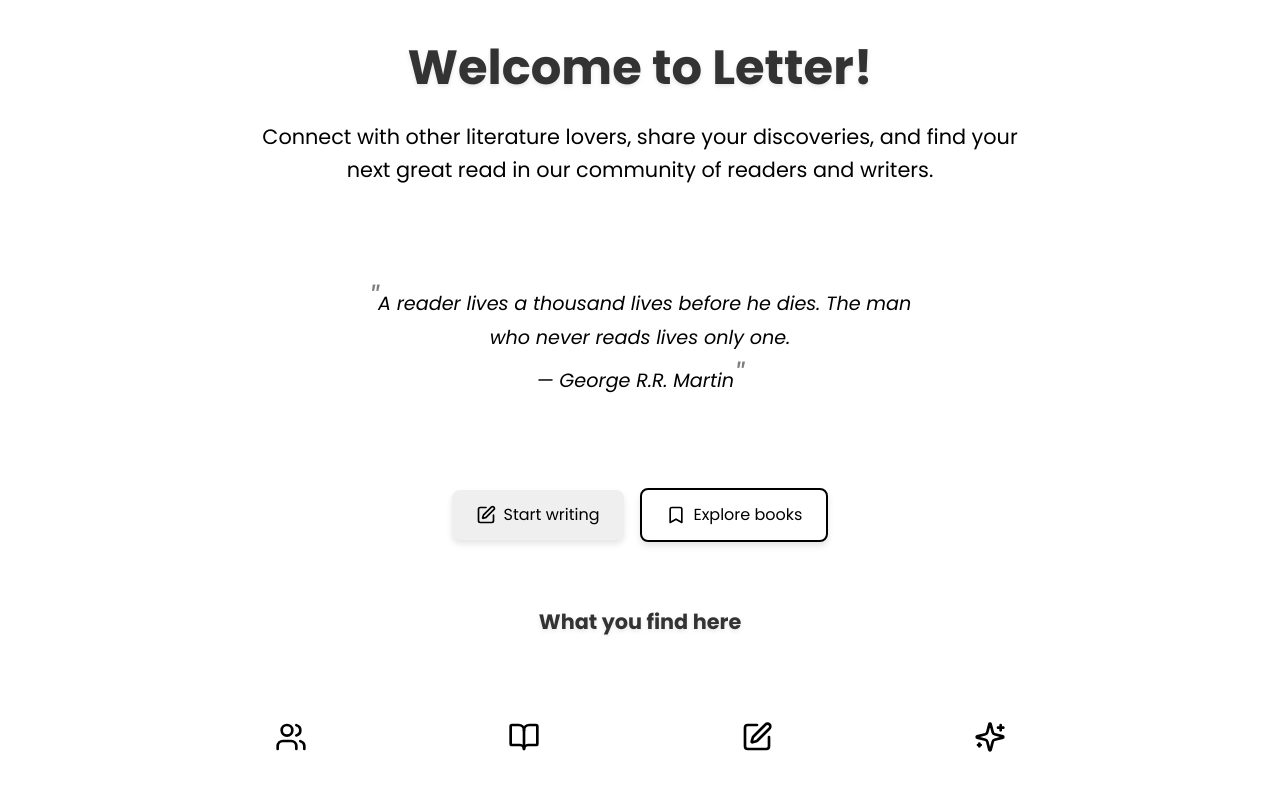
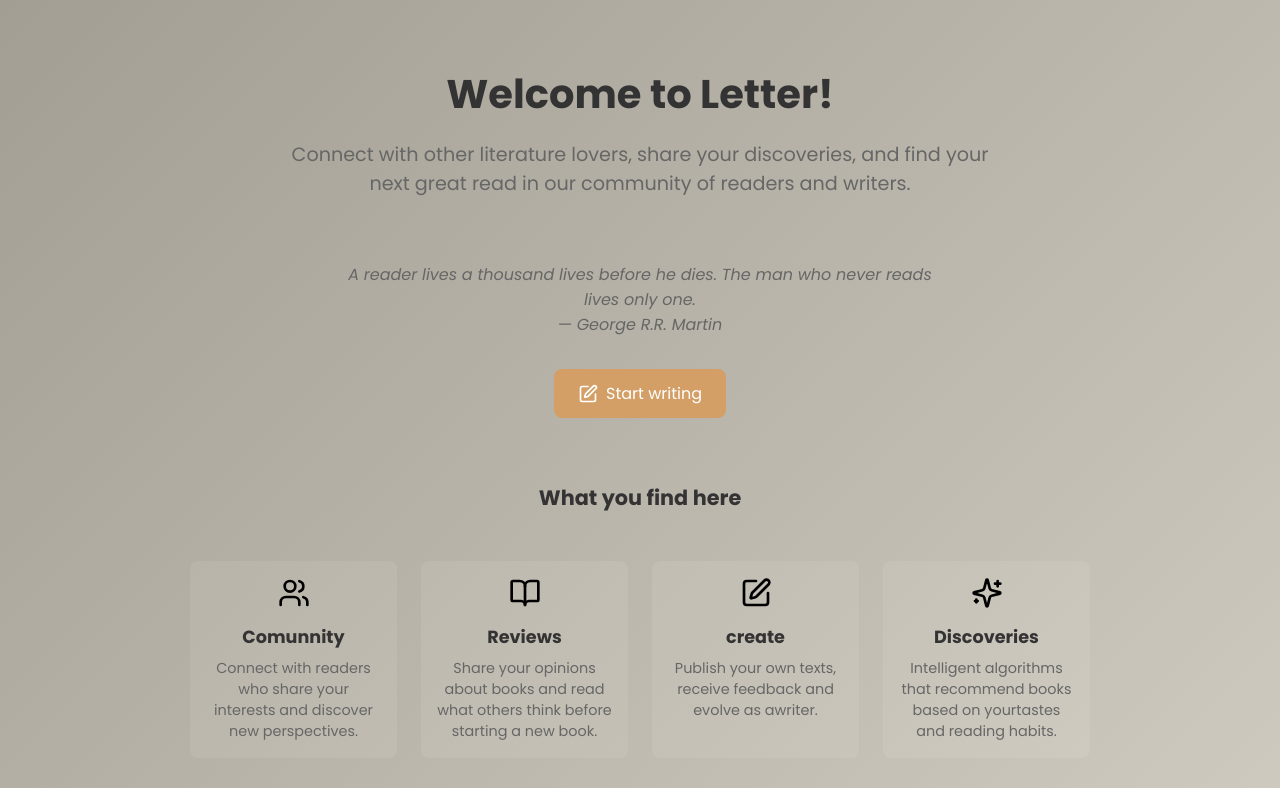
Before and after one commit to juliocesar710/Project_Letter, a React (Vite) app in the folder Frontend/: page / in a window 1280 px wide. Shown: the top 788 px of the page. Built offline with nearby package versions, Linux system fonts and the light colour scheme; no server answers.

Commit message:
refactor: themes and HomePage

```diff
--- a/Frontend/src/i18n/en.json
+++ b/Frontend/src/i18n/en.json
@@ -1,95 +1,79 @@
 {
-  "welcome": "Welcome to Letter!",
-  "profile": "Profile",
-  "logout": "Logout",
-  "loading": "Loading...",
-  "saving": "saving...",
-  "save": "Save Changes",
-
-  "deleteAccount": "Delete Account",
-  "confirmDeleteAccount": "Are you sure you want to delete your account?",
-
-  "toggleTheme": "Toggle Theme",
-  "edit profile": "Edit Profile",
-
-  "personal information": "Personal Information",
+  "about": "About",
+  "accept": "Accept",
+  "addfriend": "Add friend",
+  "all": "All",
+  "allGenres": "All Genres of Texts",
+  "back": "Back",
   "biography": "biography",
-  "name": "Name",
-  "email": "Email",
-  "password": "Password",
-  "confirm password": "Confirm Password",
-  "date of birth": "date of birth",
-  "url image": "URL from image",
-
-  "date of birth not provided": "Date of birth not provided",
-  "interests": "Interests",
-  "friends": "Friends",
-  "myfriends": "My Friends",
-  "friendship": "Friendship",
-  "addfriend": "Add friend",
-  "nofriends": "You have no friends added yet.",
-  "text genre": "Textual Genres",
-  "pending": "Pending",
-  "user": "User",
-  "about": "About",
-  "nopedingfriend": "No pending friend requests.",
-
-  "userupdatesuccess": "User updated successfully",
-
-  "favoritegenrestext": "Favorite Texts of Genres",
-
-  "sending": "Sending...",
-  "confirm": "Confirm",
   "cancel": "Cancel",
-  "accept": "Accept",
-  "reject": "Reject",
-  "viewprofile": "View Profile",
-  "removefriend": "Remove Friend",
-  "wantremovefriend": "Do you really want to remove",
-  "thisfriend": "This friend",
-  "friendrequest": "Friend Requests",
-  "wait": "Waiting for confirmation",
-  "allGenres":"All Genres of Texts",
-
-  "back": "Back",
-  "member": "Member since",
-
-  "searchfriends": "Search Friends...",
-  "searching": "Searching...",
-  "search": "Search",
-
-  "all":"All",
-
-  "nopostsfound": "No posts found.",
-  "sortByDate":"Sort by date",
-  "sortAlphabetically":"Sort alphabetically",
-  "genreText": "Genre Texts",
-
-  "description of letter": "Connect with other literature lovers, share your discoveries, and find your next great read in our community of readers and writers.",
-  "quote1": "A reader lives a thousand lives before he dies. The man who never reads lives only one.",
-  "start writing": "Start writing",
-  "explore books": "Explore books",
-  "what you find here": "What you find here",
-  "community": "Comunnity",
   "card1": "Connect with readers who share your interests and discover new perspectives.",
   "card2": "Share your opinions about books and read what others think before starting a new book.",
   "card3": "Publish your own texts, receive feedback and evolve as awriter.",
   "card4": "Intelligent algorithms that recommend books based on yourtastes and reading habits.",
-  "reviews": "Reviews",
+  "community": "Comunnity",
+  "confirm": "Confirm",
+  "confirm password": "Confirm Password",
+  "confirmDeleteAccount": "Are you sure you want to delete your account?",
+  "confirmLogout": "Are you sure you want to log out?",
   "create": "create",
+  "date of birth": "date of birth",
+  "date of birth not provided": "Date of birth not provided",
+  "deleteAccount": "Delete Account",
+  "description of letter": "Connect with other literature lovers, share your discoveries, and find your next great read in our community of readers and writers.",
   "discoveries": "Discoveries",
-
-  "register": "Register",
-  "login": "Login",
-
+  "edit profile": "Edit Profile",
+  "email": "Email",
+  "error email already exists": "Email already exists",
+  "error invalid password": "Password is invalid",
   "error password": "The passwords do not match",
   "error user not found": "User Not found",
-  "error email already exists": "Email already exists",
-  "error invalid password": "Password is invalid",
-
+  "explore books": "Explore books",
+  "favoritegenrestext": "Favorite Texts of Genres",
+  "friendrequest": "Friend Requests",
+  "friends": "Friends",
+  "friendship": "Friendship",
+  "genreText": "Genre Texts",
+  "interests": "Interests",
+  "loading": "Loading...",
+  "login": "Login",
+  "logout": "Logout",
+  "member": "Member since",
+  "myfriends": "My Friends",
+  "name": "Name",
   "no interest registered.": "No interest registered.",
-
-  "confirmLogout": "Are you sure you want to log out?",
+  "nofriends": "You have no friends added yet.",
+  "nopedingfriend": "No pending friend requests.",
+  "nopostsfound": "No posts found.",
+  "password": "Password",
+  "pending": "Pending",
+  "personal information": "Personal Information",
+  "profile": "Profile",
+  "quote1": "A reader lives a thousand lives before he dies. The man who never reads lives only one.",
   "readMore": "Read more",
-  "readless": "Read less"
+  "readless": "Read less",
+  "register": "Register",
+  "reject": "Reject",
+  "removefriend": "Remove Friend",
+  "reviews": "Reviews",
+  "save": "Save Changes",
+  "saving": "saving...",
+  "search": "Search",
+  "searchfriends": "Search Friends...",
+  "searching": "Searching...",
+  "sending": "Sending...",
+  "sortAlphabetically": "Sort alphabetically",
+  "sortByDate": "Sort by date",
+  "start writing": "Start writing",
+  "text genre": "Textual Genres",
+  "thisfriend": "This friend",
+  "toggleTheme": "Toggle Theme",
+  "url image": "URL from image",
+  "user": "User",
+  "userupdatesuccess": "User updated successfully",
+  "viewprofile": "View Profile",
+  "wait": "Waiting for confirmation",
+  "wantremovefriend": "Do you really want to remove",
+  "welcome": "Welcome to Letter!",
+  "what you find here": "What you find here"
 }
--- a/Frontend/src/i18n/pt.json
+++ b/Frontend/src/i18n/pt.json
@@ -1,101 +1,81 @@
 {
-  "welcome": "Bem-vindo à Letter!",
+  "about": "Sobre",
+  "accept": "Aceitar",
+  "addfriend": "Adicionar Amigo",
+  "all": "Todos",
+  "allGenres": "Todos os Gêneros de Textos",
+  "back": "Voltar",
+  "biography": "biografia",
+  "cancel": "Cancelar",
+  "card1": "Conecte-se com leitores que compartilham seus interesses e descubra novas perspectivas.",
+  "card2": "Compartilhe suas opiniões sobre livros e leia o que outros pensam antes de começar uma nova leitura.",
+  "card3": "Publique seus próprios textos, receba feedback e evolua como escritor.",
+  "card4": "Algoritmos inteligentes que recomendam livros baseados em seus gostos e hábitos de leitura.",
+  "community": "Comunidade",
+  "confirm": "Confirmar",
+  "confirm password": "Confirmar senha",
+  "confirmDeleteAccount": "Tem certeza que deseja deletar sua conta?",
+  "confirmLogout": "Tem certeza de que deseja sair?",
+  "create": "criação",
+  "date of birth": "data de nascimento",
+  "date of birth not provided": "Data de nascimento não fornecida",
+  "deleteAccount": "Deletar Conta",
+  "description of letter": "Conecte-se com outros amantes da literatura, compartilhe suas descobertas e encontre sua próxima grande leitura em nossa comunidade de leitores e escritores.",
+  "discoveries": "Descobertas",
+  "edit profile": "Editar Perfil",
+  "email": "E-mail",
+  "error email already exists": "E-mail já está em uso",
+  "error invalid password": "Senha inválida",
+  "error password": "As senhas não coincidem",
+  "error user not found": "Usuário não encontrado",
+  "explore books": "Explore livros",
+  "favoritegenrestext": "Gêneros Favoritos de Textos",
+  "friendrequest": "Solicitação de Amizade",
+  "friends": "Amigos",
+  "friendship": "Pedido de Amizade",
+  "genreText": "Gêneros de Texto",
+  "interests": "Interesses",
+  "loading": "Carregando...",
+  "login": "Entrar",
+  "logout": "Sair",
+  "member": "Membro desde",
+  "mo posts found.": "Nenhum post encontrado.",
+  "myfriends": "Meus Amigos",
+  "name": "Nome",
+  "no interest registered.": "Nenhum interesse cadastrado.",
+  "nofriends": "Você ainda não tem amigos adicionados.",
+  "nopedingfriend": "Nenhuma solicitação de amizade pendente.",
+  "nopostsfound": "Nenhum post encontrado.",
+  "password": "senha",
+  "pending": "Pendente",
+  "personal information": "Informações Pessoais",
+  "posts": "Postagens",
   "profile": "Perfil",
-  "logout": "Sair",
-  "loading": "Carregando...",
+  "quote1": "Um leitor vive mil vidas antes de morrer. O homem que nunca lê vive apenas uma.",
+  "readMore": "Leia mais",
+  "readless": "Leia menos",
+  "register": "Registrar",
+  "reject": "Rejeitar",
+  "removefriend": "Remover Amigo",
+  "reviews": "Resenhas",
+  "save": "Salvar Alterações",
   "saving": "Salvando...",
-  "save": "Salvar Alterações",
-
-  "deleteAccount": "Deletar Conta",
-  "confirmDeleteAccount": "Tem certeza que deseja deletar sua conta?",
-
-  "toggleTheme": "Alternar Tema",
-  "posts": "Postagens",
-  "edit profile": "Editar Perfil",
-
-  "personal information": "Informações Pessoais",
-  "biography": "biografia",
-  "name": "Nome",
-  "email": "E-mail",
-  "password": "senha",
-  "confirm password": "Confirmar senha",
-  "date of birth": "data de nascimento",
-  "url image": "URL da imagem",
-
-  "date of birth not provided": "Data de nascimento não fornecida",
-  "interests": "Interesses",
-  "friends": "Amigos",
-  "myfriends": "Meus Amigos",
-  "friendship": "Pedido de Amizade",
-  "addfriend": "Adicionar Amigo",
-  "nofriends": "Você ainda não tem amigos adicionados.",
-  "text genre": "Gênero de texto",
-  "pending": "Pendente",
-  "user": "Usuário",
-
-  "sending": "Enviando...",
-  "confirm": "Confirmar",
-  "cancel": "Cancelar",
-  "aceept": "Aceitar",
-  "reject": "Rejeitar",
-  "viewprofile": "Ver Perfil",
-  "removefriend": "Remover Amigo",
-  "wantremovefriend": "Deseja realmente remover",
-  "thisfriend": "Este Amigo",
-  "friendrequest": "Solicitação de Amizade",
-  "wait": "Aguardando Confirmação",
-
-  "back": "Voltar",
-  "member": "Membro desde",
-  "favoritegenrestext": "Genêros Favoritos de Textos",
-
-  "about": "Sobre",
-  "nopostsfound": "Nenhum post encontrado.",
-  "sortByDate": "Ordenar por data",
-  "sortAlphabetically": "Ordenar alfabeticamente",
-  "allGenres": "Todos os Gêneros de Textos",
-
-  "nopedingfriend": "Nenhuma solicitação de amizade pendente.",
-
-  "userupdatesuccess": "Usuário atualizado com sucesso!",
-
+  "search": "Buscar",
   "searchfriends": "Buscar Amigos...",
   "searching": "Buscando...",
-  "search": "Buscar",
-
-  "all": "Todos",
-
-  "mo posts found.": "Nenhum post encontrado.",
-
-  "description of letter": " Conecte-se com outros amantes da literatura, compartilhe suas descobertas e encontre sua próxima grande leitura em nossa comunidade de leitores e escritores.",
-  "quote1": " Um leitor vive mil vidas antes de morrer. O homem que nunca lê vive apenas uma.",
+  "sending": "Enviando...",
+  "sortAlphabetically": "Ordenar alfabeticamente",
+  "sortByDate": "Ordenar por data",
   "start writing": "Comece escrever",
-  "explore books": "Explore livros",
-  "what you find here": "O que você encontra aqui",
-
-  "card1": " Conecte-se com leitores que compartilham seus interesses e descubra novas perspectivas.",
-  "card2": " Compartilhe suas opiniões sobre livros e leia o que outros pensam antes de começar uma nova leitura.",
-  "card3": "Publique seus próprios textos, receba feedback e evolua comoescritor.",
-  "card4": "Algoritmos inteligentes que recomendam livros baseados em seusgostos e hábitos de leitura.",
-
-  "genreText": "Genêros de Texto",
-
-  "community": "Comunidade",
-  "reviews": "Resenhas",
-  "create": "criação",
-  "discoveries": "Descobertas",
-
-  "register": "Registrar",
-  "login": "Entrar",
-
-  "error password": "As senhas não coicidem",
-  "error user not found": "Usuário não encontrado",
-  "error email already exists": "E-mail já está em uso",
-  "error invalid password": "Senha inválida",
-
-  "no interest registered.": "Nenhum interesse cadastrado.",
-
-  "confirmLogout": "Tem certeza de que deseja sair?",
-  "readMore": "Leia mais",
-  "readless": "Leia menos"
+  "text genre": "Gênero de texto",
+  "thisfriend": "Este Amigo",
+  "toggleTheme": "Alternar Tema",
+  "url image": "URL da imagem",
+  "user": "Usuário",
+  "userupdatesuccess": "Usuário atualizado com sucesso!",
+  "viewprofile": "Ver Perfil",
+  "wait": "Aguardando Confirmação",
+  "wantremovefriend": "Deseja realmente remover",
+  "welcome": "Bem-vindo à Letter!",
+  "what you find here": "O que você encontra aqui"
 }
--- a/Frontend/src/pages/HomePage.jsx
+++ b/Frontend/src/pages/HomePage.jsx
@@ -1,112 +1,93 @@
 import styled from "styled-components";
 import { useNavigate } from "react-router-dom";
-import { BookOpen, PenSquare, Users, Sparkles, Bookmark } from "lucide-react";
+import { BookOpen, PenSquare, Users, Sparkles } from "lucide-react";
 import { useTranslation } from "react-i18next";
 
+// --- Styled Components ---
 const Container = styled.div`
   display: flex;
   flex-direction: column;
-  justify-content: center;
   align-items: center;
+  padding: 4rem 2rem;
   min-height: 100vh;
   background: linear-gradient(
     135deg,
     ${({ theme }) => theme.colors.primary},
-    ${({ theme }) => theme.colors.secondary}
+    ${({ theme }) => theme.colors.secondary || theme.colors.primaryDark} /* fallback */
   );
   text-align: center;
-  padding: 2rem;
-
-  @media (max-width: 768px) {
-    padding: 1.5rem;
-  }
-
-  @media (max-width: 480px) {
-    padding: 1rem;
-  }
 `;
 
 const Title = styled.h1`
-  font-size: 3rem;
+  font-size: 2.5rem;
   color: ${({ theme }) => theme.colors.text};
   margin-bottom: 1rem;
-  font-weight: 700;
-  text-shadow: 0 2px 4px rgba(0, 0, 0, 0.1);
 
-  @media (max-width: 768px) {
-    font-size: 2.2rem;
-  }
-
-  @media (max-width: 480px) {
-    font-size: 1.8rem;
+  @media ${({ theme }) => theme.breakpoints.mobile} {
+    font-size: 2rem;
   }
 `;
 
 const Description = styled.p`
-  font-size: 1.3rem;
+  font-size: 1.2rem;
   color: ${({ theme }) => theme.colors.textLight};
-  max-width: 800px;
-  line-height: 1.6;
+  max-width: 700px;
   margin-bottom: 2rem;
+
+  @media ${({ theme }) => theme.breakpoints.mobile} {
+    font-size: 1rem;
+  }
 `;
 
 const Quote = styled.blockquote`
-  font-size: 1.2rem;
   font-style: italic;
   color: ${({ theme }) => theme.colors.textLight};
+  margin: 2rem auto;
   max-width: 600px;
-  margin: 2rem auto;
-  padding: 1.5rem;
-  background: rgba(255, 255, 255, 0.1);
+`;
+
+const Button = styled.button`
+  background-color: ${({ theme }) => theme.colors.accent};
+  color: ${({ theme }) => theme.colors.textContrast};
+  padding: 0.75rem 1.5rem;
+  border: none;
   border-radius: ${({ theme }) => theme.borderRadius.medium};
-  position: relative;
+  font-size: 1rem;
+  cursor: pointer;
+  display: flex;
+  align-items: center;
+  gap: 0.5rem;
+  transition: background-color 0.2s;
 
-  &::before,
-  &::after {
-    content: '"';
-    font-size: 2rem;
-    color: ${({ theme }) => theme.colors.accent};
-    opacity: 0.5;
+  &:hover {
+    background-color: ${({ theme }) => theme.colors.accentDark};
   }
+`;
+
+const SectionTitle = styled.h2`
+  margin-top: 4rem;
+  font-size: 1.3rem;
+  color: ${({ theme }) => theme.colors.text};
 `;
 
 const FeaturesGrid = styled.div`
   display: grid;
   grid-template-columns: repeat(auto-fit, minmax(200px, 1fr));
-  gap: 2rem;
-  margin: 3rem 0;
+  gap: 1.5rem;
+  margin-top: 3rem;
   width: 100%;
   max-width: 900px;
-
-  @media (max-width: 480px) {
-    display: flex;
-    flex-direction: column;
-    gap: 0.5rem;
-  }
 `;
 
 const FeatureCard = styled.div`
-  background: rgba(255, 255, 255, 0.1);
-  padding: 1.5rem;
+  background: ${({ theme }) => theme.colors.cardBackground || "rgba(255, 255, 255, 0.08)"};
+  padding: 1rem;
   border-radius: ${({ theme }) => theme.borderRadius.medium};
-  transition: transform 0.3s, box-shadow 0.3s;
-
-  &:hover {
-    transform: translateY(-5px);
-    box-shadow: 0 10px 20px rgba(0, 0, 0, 0.1);
-    cursor: pointer;
-  }
-`;
-
-const FeatureIcon = styled.div`
-  font-size: 2.5rem;
-  margin-bottom: 1rem;
-  color: ${({ theme }) => theme.colors.accent};
 `;
 
 const FeatureTitle = styled.h3`
-  font-size: 1.2rem;
-  margin-bottom: 0.5rem;
+  font-size: 1.1rem;
+  margin: 0.5rem 0;
   color: ${({ theme }) => theme.colors.text};
 `;
 
@@ -115,132 +96,51 @@ const FeatureText = styled.p`
   color: ${({ theme }) => theme.colors.textLight};
 `;
 
-const ButtonGroup = styled.div`
-  display: flex;
-  justify-content: center;
-  align-items: center;
-  margin-top: 2rem;
-  gap: 1rem;
-  flex-wrap: wrap;
-
-  @media (max-width: 480px) {
-    flex-direction: column;
-    gap: 0.5rem;
-  }
-`;
-
-const Button = styled.button`
-  background-color: ${({ theme }) => theme.colors.accent};
-  color: ${({ theme }) => theme.colors.textContrast};
-  border: none;
-  border-radius: ${({ theme }) => theme.borderRadius.medium};
-  padding: 0.8rem 1.5rem;
-  font-size: 1rem;
-  cursor: pointer;
-  transition: all 0.3s;
-  display: flex;
-  align-items: center;
-  gap: 0.5rem;
-  box-shadow: 0 4px 6px rgba(0, 0, 0, 0.1);
-
-  &:hover {
-    background-color: ${({ theme }) => theme.colors.accentDark};
-    transform: translateY(-2px);
-    box-shadow: 0 6px 8px rgba(0, 0, 0, 0.15);
-  }
-`;
-
-const SecondaryButton = styled(Button)`
-  background-color: transparent;
-  border: 2px solid ${({ theme }) => theme.colors.accent};
-  color: ${({ theme }) => theme.colors.accent};
-
-  &:hover {
-    background-color: rgba(255, 255, 255, 0.1);
-  }
-`;
-
+// --- Component ---
 const HomePage = () => {
   const navigate = useNavigate();
   const { t } = useTranslation();
 
-  const handleLogin = (event) => {
-    event.preventDefault();
-    navigate("/auth");
-  };
-
-  const handleExplore = () => {
-    document.getElementById("features")?.scrollIntoView({ behavior: "smooth" });
-    navigate("/auth");
-  };
+  const goToLogin = () => navigate("/auth");
 
   return (
     <Container>
-
-
       <Title>{t("welcome")}</Title>
-
       <Description>{t("description of letter")}</Description>
-
       <Quote>
         {t("quote1")}
         <br />— George R.R. Martin
       </Quote>
 
-      <ButtonGroup>
-        <Button onClick={handleLogin}>
+      <Button onClick={goToLogin}>
         <PenSquare size={20} />
         {t("start writing")}
       </Button>
-        <SecondaryButton onClick={handleExplore}>
-          <Bookmark size={20} />
-          {t("explore books")}
-        </SecondaryButton>
-      </ButtonGroup>
 
-      <div id="features" style={{ marginTop: "4rem" }}>
-        <Title style={{ fontSize: "1.3rem" }}>{t("what you find here")}</Title>
+      <SectionTitle>{t("what you find here")}</SectionTitle>
 
       <FeaturesGrid>
         <FeatureCard>
-            <FeatureIcon>
           <Users size={32} />
-            </FeatureIcon>
           <FeatureTitle>{t("community")}</FeatureTitle>
           <FeatureText>{t("card1")}</FeatureText>
         </FeatureCard>
-
         <FeatureCard>
-            <FeatureIcon>
           <BookOpen size={32} />
-            </FeatureIcon>
           <FeatureTitle>{t("reviews")}</FeatureTitle>
           <FeatureText>{t("card2")}</FeatureText>
         </FeatureCard>
-
         <FeatureCard>
-            <FeatureIcon>
           <PenSquare size={32} />
-            </FeatureIcon>
           <FeatureTitle>{t("create")}</FeatureTitle>
-            <FeatureText>
-              {t("card3")}
-            </FeatureText>
+          <FeatureText>{t("card3")}</FeatureText>
         </FeatureCard>
-
         <FeatureCard>
-            <FeatureIcon>
           <Sparkles size={32} />
-            </FeatureIcon>
           <FeatureTitle>{t("discoveries")}</FeatureTitle>
-            <FeatureText>
-              {t("card4")}
-            </FeatureText>
+          <FeatureText>{t("card4")}</FeatureText>
         </FeatureCard>
       </FeaturesGrid>
-      </div>
-
-
     </Container>
   );
 };
--- a/Frontend/src/styles/theme.js
+++ b/Frontend/src/styles/theme.js
@@ -1,5 +1,3 @@
-// theme.js ou theme.ts
-
 const common = {
   borderRadius: {
     small: '5px',
@@ -14,25 +12,49 @@ const common = {
   shadows: {
     light: '0 2px 10px rgba(0, 0, 0, 0.05)',
   },
+  fontSize: {
+    small: '0.875rem',  // 14px
+    base: '1rem',        // 16px
+    medium: '1.25rem',   // 20px
+    large: '1.5rem',     // 24px
+    title: '2rem',       // 32px
+  },
+  fontWeight: {
+    regular: 400,
+    medium: 500,
+    bold: 700,
+  },
+  iconSize: {
+    small: '16px',
+    base: '24px',
+    large: '32px',
+  },
   breakpoints: {
     mobile: 'only screen and (max-width: 600px)',
     tablet: 'only screen and (max-width: 900px)',
     desktop: 'only screen and (min-width: 901px)',
   },
 };
+
 export const lightTheme = {
   colors: {
     primary: '#a39e93',
     primaryDark: '#8c8579',
+    secondary: '#cfcabf',
     background: '#f5f2ed',
     inputBackground: '#faf9f7',
     border: '#e0dcd5',
     borderFocus: '#a39e93',
     text: '#333',
+    textLight: '#666',
+    subtleText: '#999',
+    accent: '#d49f66',
+    accentDark: '#b38147',
+    textContrast: '#fff',
     error: '#c17a7a',
     errorDark: '#a05252',
-    success: '#88c099',       // verde suave para sucesso
-    successDark: '#6fa685',   // tom mais escuro para hover ou foco
+    success: '#88c099',
+    successDark: '#6fa685',
   },
   ...common,
 };
@@ -41,17 +63,22 @@ export const darkTheme = {
   colors: {
     primary: '#888888',
     primaryDark: '#6e6e6e',
+    secondary: '#444444',
     background: '#1e1e1e',
     inputBackground: '#2b2b2b',
     border: '#3f3f3f',
     borderFocus: '#888888',
     text: '#e0e0e0',
+    textLight: '#bbb',
     subtleText: '#b0b0b0',
+    accent: '#d49f66',
+    accentDark: '#b38147',
+    textContrast: '#fff',
     error: '#cc6b6b',
     hover: '#333333',
     highlight: '#2e2e2e',
-    success: '#4caf50',       // verde mais vívido, visível em fundo escuro
-    successDark: '#388e3c',   // versão mais escura
+    success: '#4caf50',
+    successDark: '#388e3c',
   },
   ...common,
 };
```
Also changed, not shown: 1 other file (tests, documents, lock files or other folders). Lines whose indentation alone changed are shown as unchanged.
